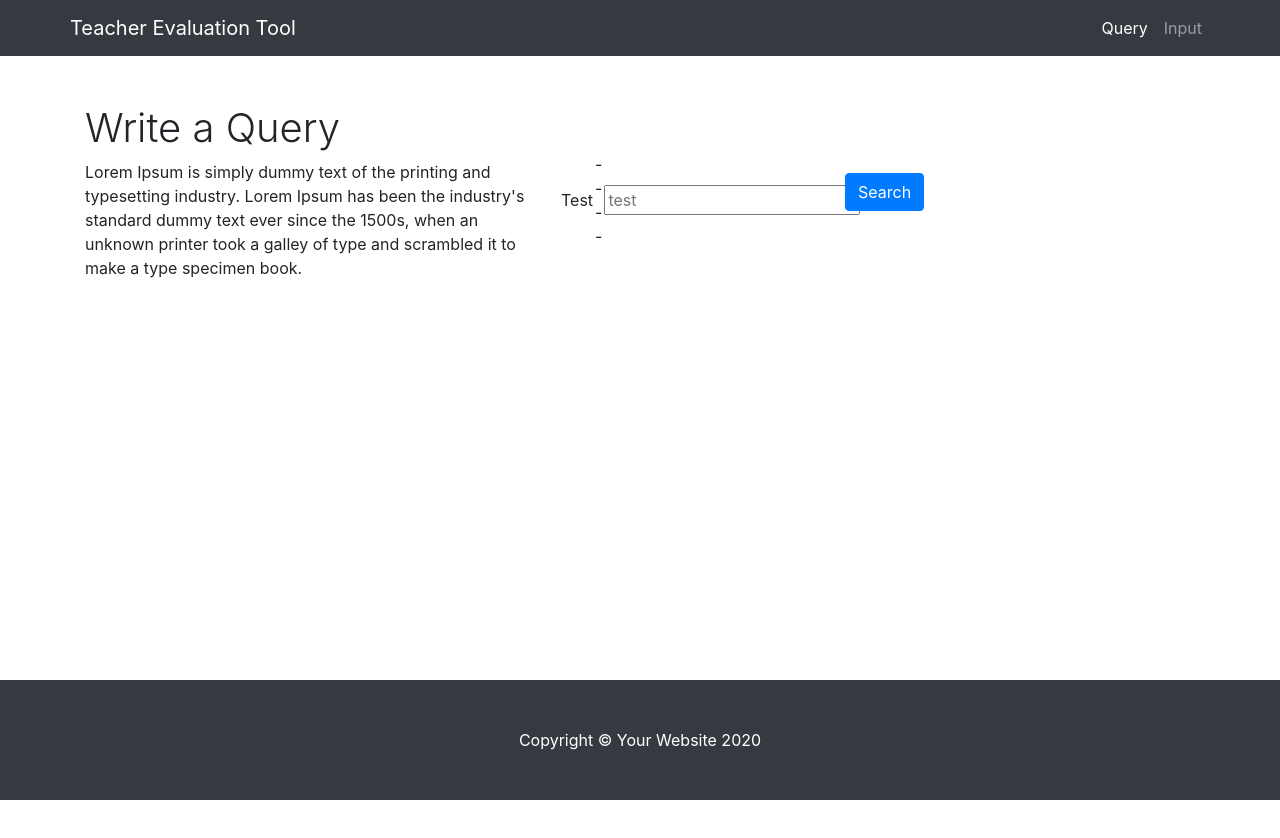
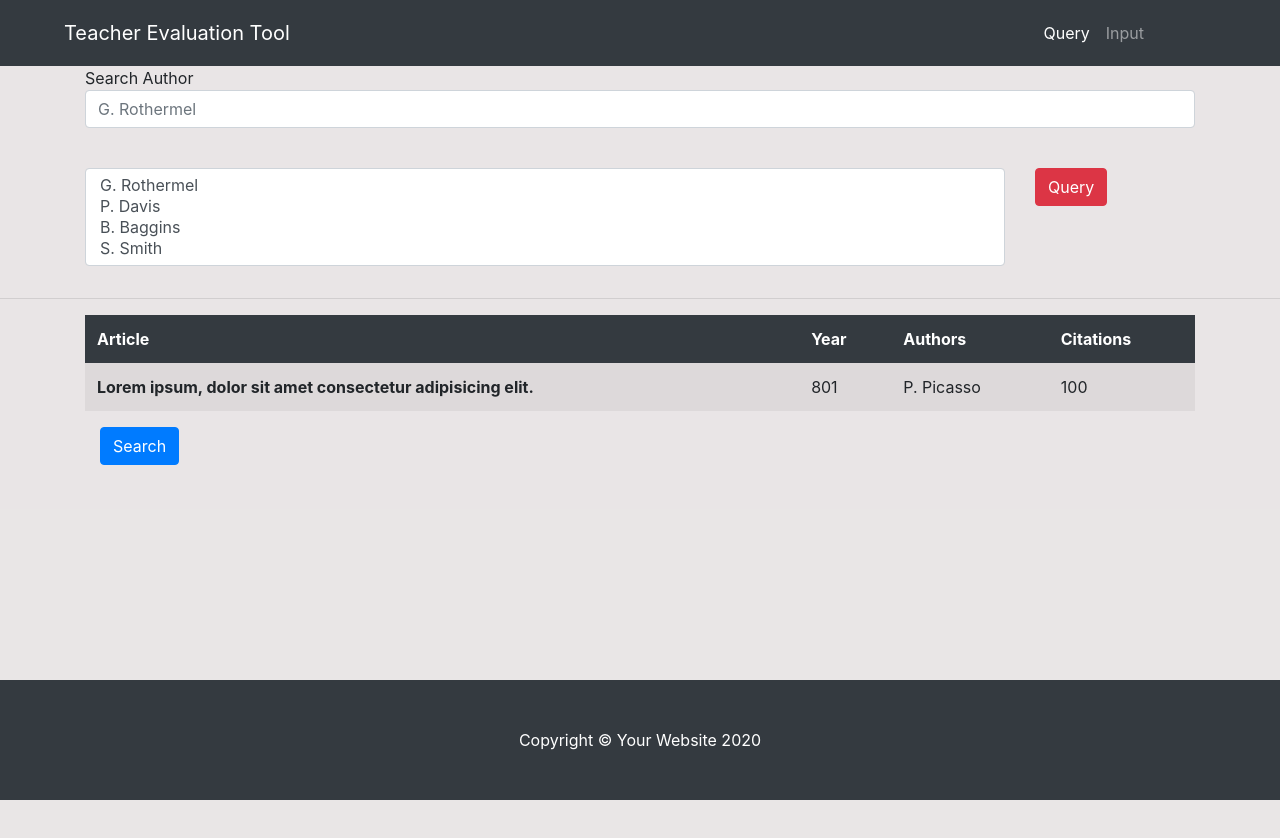
Before and after one commit to justinorringer/EvaluationScholar, a React (Create React App) app in the folder src/frontend/: page / in a window 1280 px wide. Shown: the top 838 px of the page. Before the commit the page ends 800 px from the top, so only its background shows below. Built offline with nearby package versions, Linux system fonts and the light colour scheme.

Commit message:
Added html pages for upload and query
still need js functionality

```diff
--- a/src/frontend/src/components/input.jsx
+++ b/src/frontend/src/components/input.jsx
@@ -3,17 +3,27 @@ import React from "react";
 function Input() {
   return (
     <div className="input">
+      <div class="bg-color"></div>
       <div class="container">
-        <div class="row align-items-center my-5">
-          <div class="col-lg-5">
-            <h1 class="font-weight-light">Input</h1>
-            <p>
-              Lorem Ipsum and all that jazz.
-            </p>
-          </div>
+        <div class="row">
+            <div class="alert alert-success alert-dismissible" role="alert">
+                <button class="close" type="button" data-dismiss="alert"><span>&times;</span></button> Articles scraped successfully
+            </div>
         </div>
-      </div>
+        <div class="row">
+            <div class="justify-content-center page-header">Upload File <small>as a .CSV or .TXT file</small></div>
+            <br/><br/>
+        </div>
+        <div class="row">
+            <form action="/action_page.php">
+                <label for="myfile">Select a file:</label>
+                <input type="file" id="myfile" name="myfile" />
+                <input type="submit" />
+            </form>
+        </div>
     </div>
+    </div>
+
   );
 }
 
--- a/src/frontend/src/components/query.jsx
+++ b/src/frontend/src/components/query.jsx
@@ -38,34 +38,61 @@ function Query() {
 
   return (
     <div className="query">
+
+      <div class="bg-color"></div>
       <div class="container">
-        <div class="row align-items-center my-5">
-          <div class="col-lg-5">
-            <h1 class="font-weight-light">Write a Query</h1>
-            <p>
-              Lorem Ipsum is simply dummy text of the printing and typesetting
-              industry. Lorem Ipsum has been the industry's standard dummy text
-              ever since the 1500s, when an unknown printer took a galley of
-              type and scrambled it to make a type specimen book.
-            </p>
+          <div class="justify-content-center page-header">Search Author</div>
+          <div class="form-group">
+              <input type="author" class="form-control" placeholder="G. Rothermel" />
           </div>
-          <div class="col-lg-3">
-              <table>
+          <div class="row">
+              <div class="col-10 gx-4 gy-4">
+                  <div class="form-group">
+                      <br />
+                      <select multiple class="form-control" id="exampleFormControlSelect1">
+                        <option>G. Rothermel</option>
+                        <option>P. Davis</option>
+                        <option>B. Baggins</option>
+                        <option>S. Smith</option>
+                      </select>
+                  </div>
+              </div>
+              <div class="col-2 gy-4 gx-4 justify-content-right">
+                  <br />
+                  <button type="button" class="btn btn-danger">Query</button>
+              </div>
+          </div>
+      </div>
+      <hr />
+
+      <div class="container">
+          <table class="table table-borderless table-striped">
+              <thead class="thead-dark">
                   <tr>
-                      <td>Test</td>
-                      <td>----</td>
-                      <td>
-                          <input type="text" placeholder="test"></input>
-                      </td>
+                      <th scope="col-6">Article</th>
+                      <th scope="col-2">Year</th>
+                      <th scope="col-4">Authors</th>
+                      <th scope="col-2">Citations</th>
                   </tr>
-              </table>
-          </div>
+              </thead>
+              <tbody>
+                  <tr>
+                      <th scope="row">Lorem ipsum, dolor sit amet consectetur adipisicing elit.
+                      </th>
+                      <td>801</td>
+                      <td>P. Picasso</td>
+                      <td>100</td>
+                  </tr>
+              </tbody>
+          </table>
+      </div>
+      <div class="container">
+
           <div class="col-lg-3">
               <button class="btn btn-primary" onClick={test}>Search</button>
               <p id="test">{state.value}</p>
           </div>
         </div>
-      </div>
     </div>
   );
 }
--- a/src/frontend/src/index.css
+++ b/src/frontend/src/index.css
@@ -1,13 +1,29 @@
 body {
-  margin: 0;
-  font-family: -apple-system, BlinkMacSystemFont, 'Segoe UI', 'Roboto', 'Oxygen',
-    'Ubuntu', 'Cantarell', 'Fira Sans', 'Droid Sans', 'Helvetica Neue',
-    sans-serif;
-  -webkit-font-smoothing: antialiased;
-  -moz-osx-font-smoothing: grayscale;
+    margin: 0;
+    font-family: -apple-system, BlinkMacSystemFont, 'Segoe UI', 'Roboto', 'Oxygen', 'Ubuntu', 'Cantarell', 'Fira Sans', 'Droid Sans', 'Helvetica Neue', sans-serif;
+    -webkit-font-smoothing: antialiased;
+    -moz-osx-font-smoothing: grayscale;
 }
 
 code {
-  font-family: source-code-pro, Menlo, Monaco, Consolas, 'Courier New',
-    monospace;
+    font-family: source-code-pro, Menlo, Monaco, Consolas, 'Courier New', monospace;
 }
+
+.bg-color {
+    background-color: #e7e3e4e8;
+    position: absolute;
+    z-index: -100;
+    width: 100%;
+    height: 100%;
+}
+
+nav {
+    width: 100%;
+    height: 15%;
+    padding: 1% 10% 1% 5% !important;
+    justify-content: center;
+}
+
+nav a {
+    text-decoration: none;
+}
```
